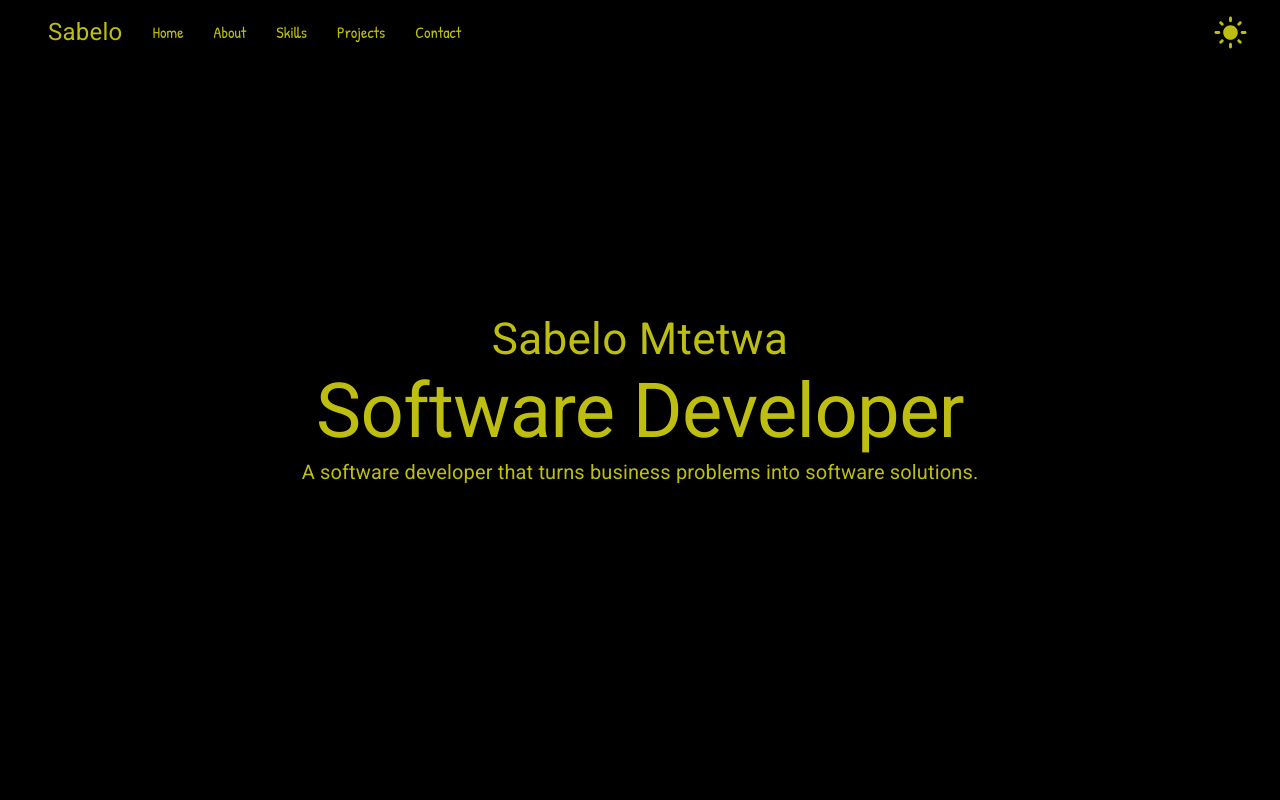
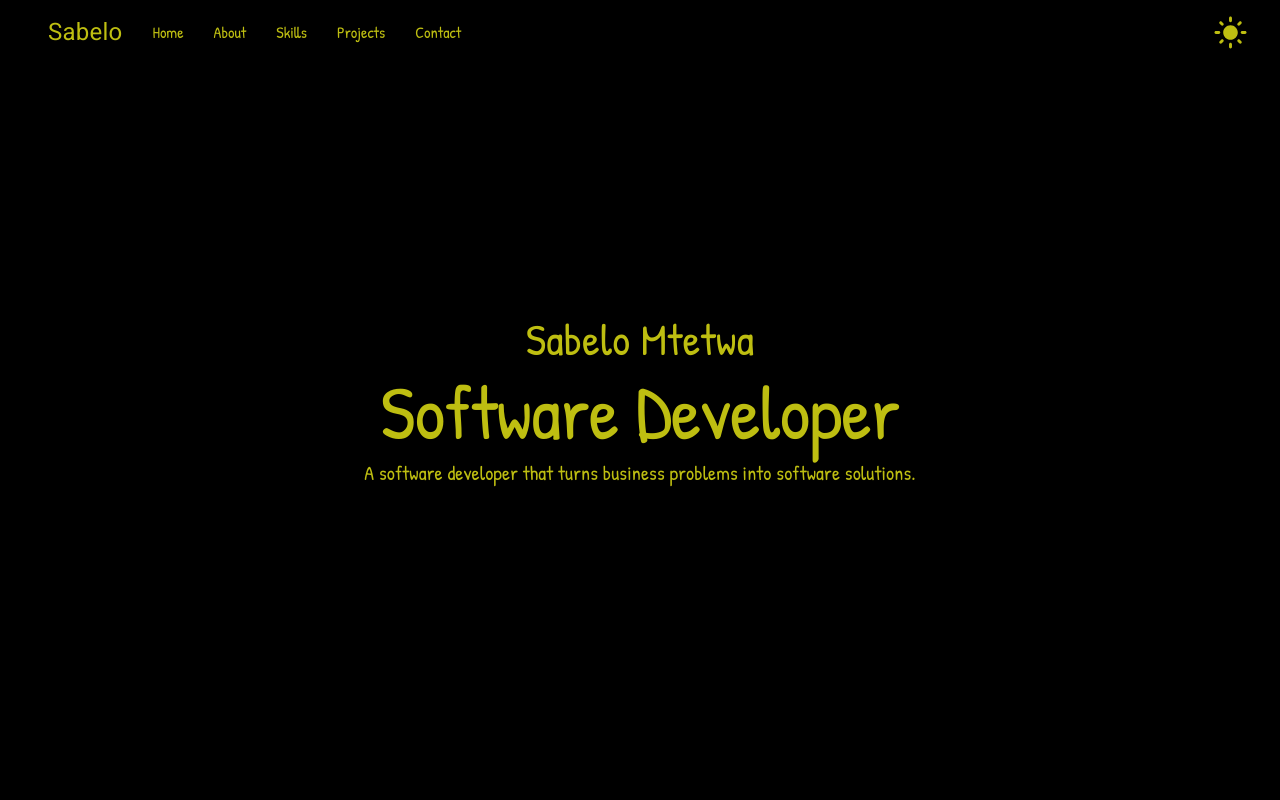
Before and after one commit to SabeloX/personal-portfolio, a Next.js app: page / in a window 1280 px wide. Shown: the top 800 px of the page. Built offline with nearby package versions, Linux system fonts and the light colour scheme.

Commit message:
Made the font family important

```diff
--- a/app/globals.css
+++ b/app/globals.css
@@ -11,12 +11,12 @@ body {
 }
 
 .text {
-  font-family: 'Patrick Hand', cursive;
+  font-family: 'Patrick Hand', cursive !important;
   /* font-size: 22px; */
 }
 
 .heading {
-  font-family: 'Patrick Hand', cursive;
+  font-family: 'Patrick Hand', cursive !important;
 }
 
 a {
```
